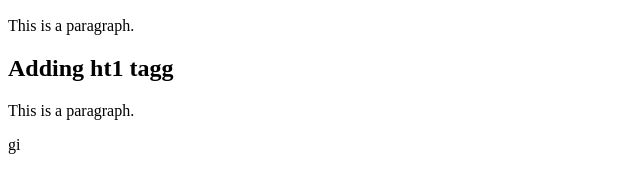
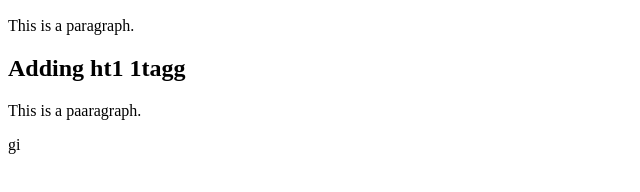
Before and after one commit to OmhaTokita/gitPractice, a plain HTML site: page gitPractice/index.html in a window 1280 px wide. Shown: the part 148-340 px from the top of the page, 0-640 px from the left. Drawn offline with Linux system fonts and the light colour scheme.

Commit message:
newChanges

```diff
--- a/gitPractice/index.html
+++ b/gitPractice/index.html
@@ -9,8 +9,8 @@
 <p>This is a paragraph.</p>
 <h2>Adding ht2 tagg</h2>
 <p>This is a paragraph.</p>
-<h2>Adding ht1 tagg</h2>
-<p>This is a paragraph.</p
+<h2>Adding ht1 1tagg</h2>
+<p>This is a paaragraph.</p
 
 </body>
 </html>gi
```
